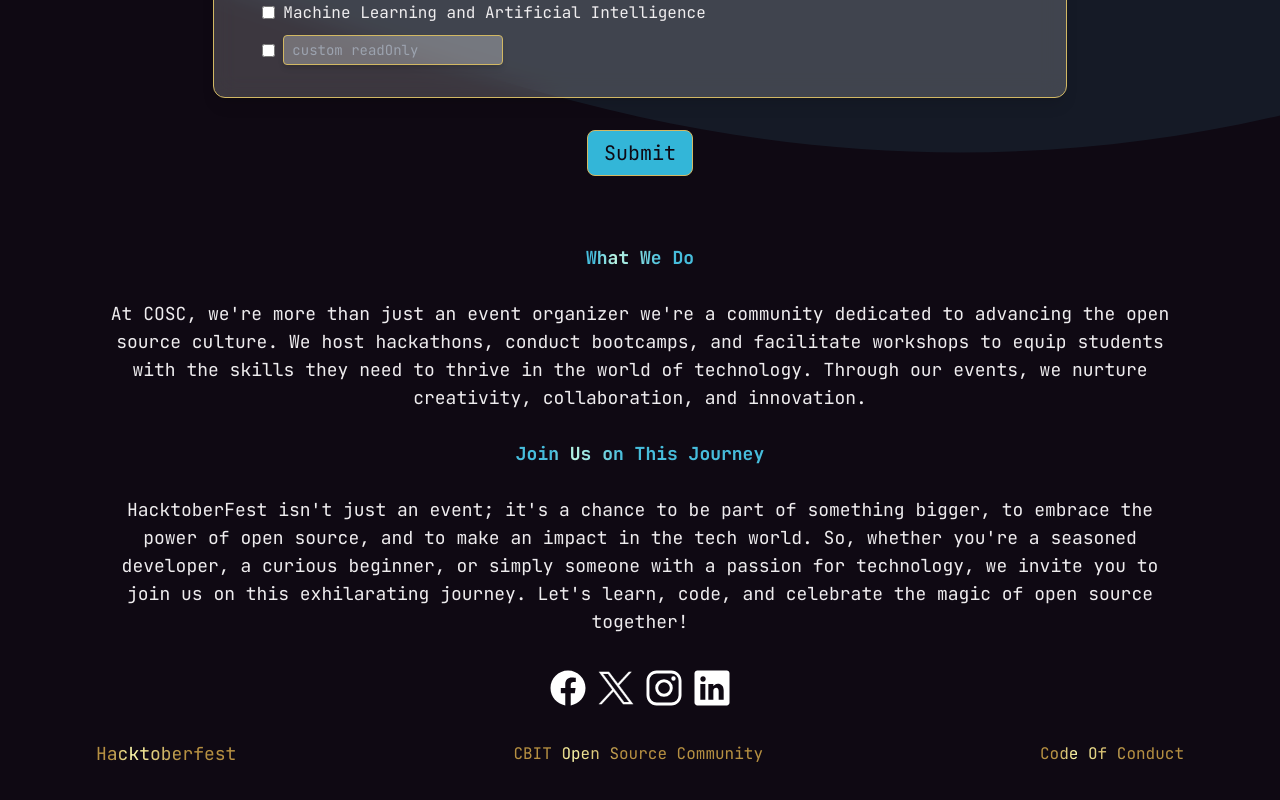
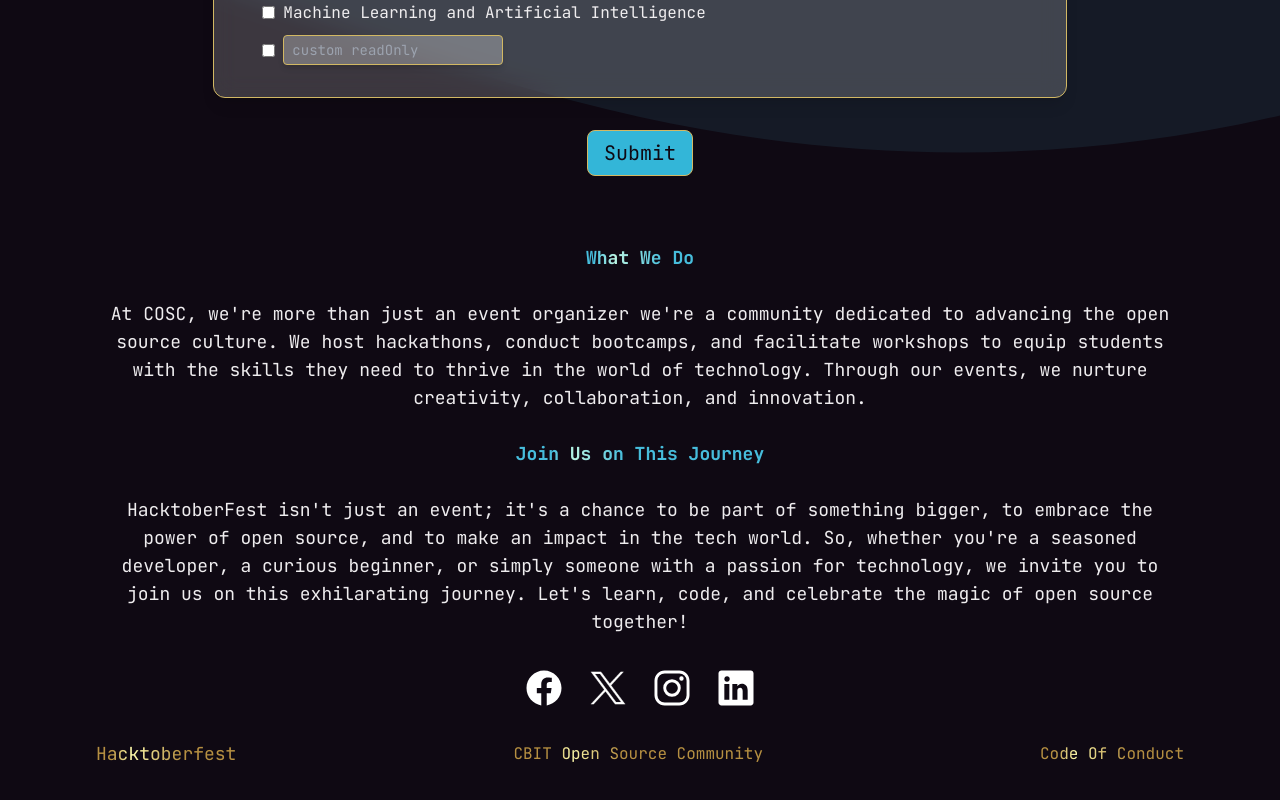
Before and after one commit to pupperemeritus/hacktoberfest-2023, a Next.js app: page /register in a window 1280 px wide. Shown: the part 3037-3837 px from the top of the page. Built offline with nearby package versions, Linux system fonts and the light colour scheme.

Commit message:
adjustments

```diff
--- a/components/Footer.jsx
+++ b/components/Footer.jsx
@@ -30,7 +30,7 @@
         </p>
       </div>
       <div className=" self-center w-fit mx-auto my-8">
-        <div className=" flex  gap-2">
+        <div className=" flex  gap-6">
           <Link href="https://www.facebook.com/cbitosc/">
             <Image src="/images/facebook.svg" width={40} height={40} />
           </Link>
--- a/components/Hero.jsx
+++ b/components/Hero.jsx
@@ -26,8 +26,8 @@
       </div>
       <div className="h-max my-0 mt-24 md:mt-16 mb-24 md:mb-12">
         <Image
-          width={1575}
-          height={630}
+          width={1000}
+          height={400}
           src="/images/HFest23_LogoCrop.png"
           alt="Logo"
           className=""
```
